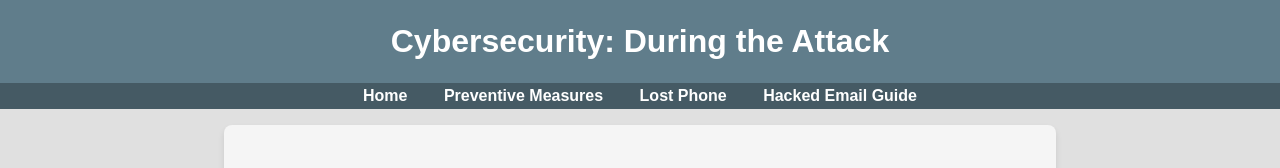
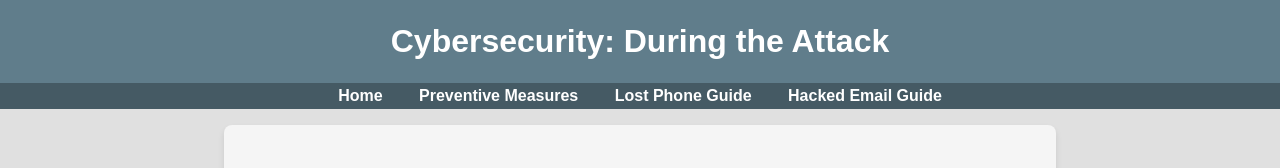
Before and after one commit to SupportTech0/Personal_Cybersecurity, a plain HTML site: page during.html in a window 1280 px wide. Shown: the top 168 px of the page. Drawn offline with Linux system fonts and the light colour scheme.

Commit message:
Update during.html

```diff
--- a/during.html
+++ b/during.html
@@ -14,7 +14,7 @@
         <ul>
             <li><a href="index.html">Home</a></li>
             <li><a href="preventive.html">Preventive Measures</a></li>
-            <li><a href="lost-phone.html">Lost Phone</a></li>
+            <li><a href="lost-phone.html">Lost Phone Guide</a></li>
             <li><a href="hacked-email.html">Hacked Email Guide</a></li>
         </ul>
     </nav>
```
